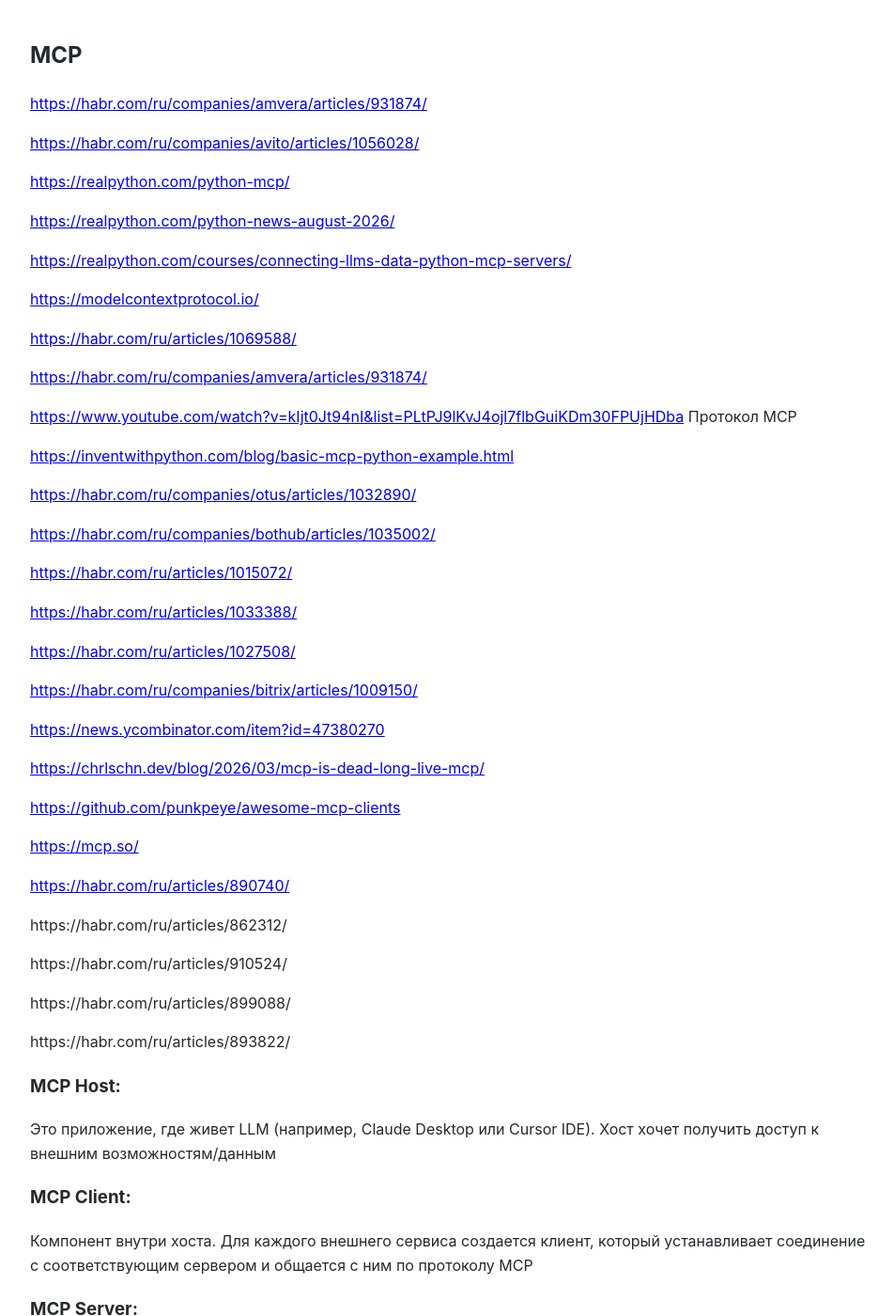
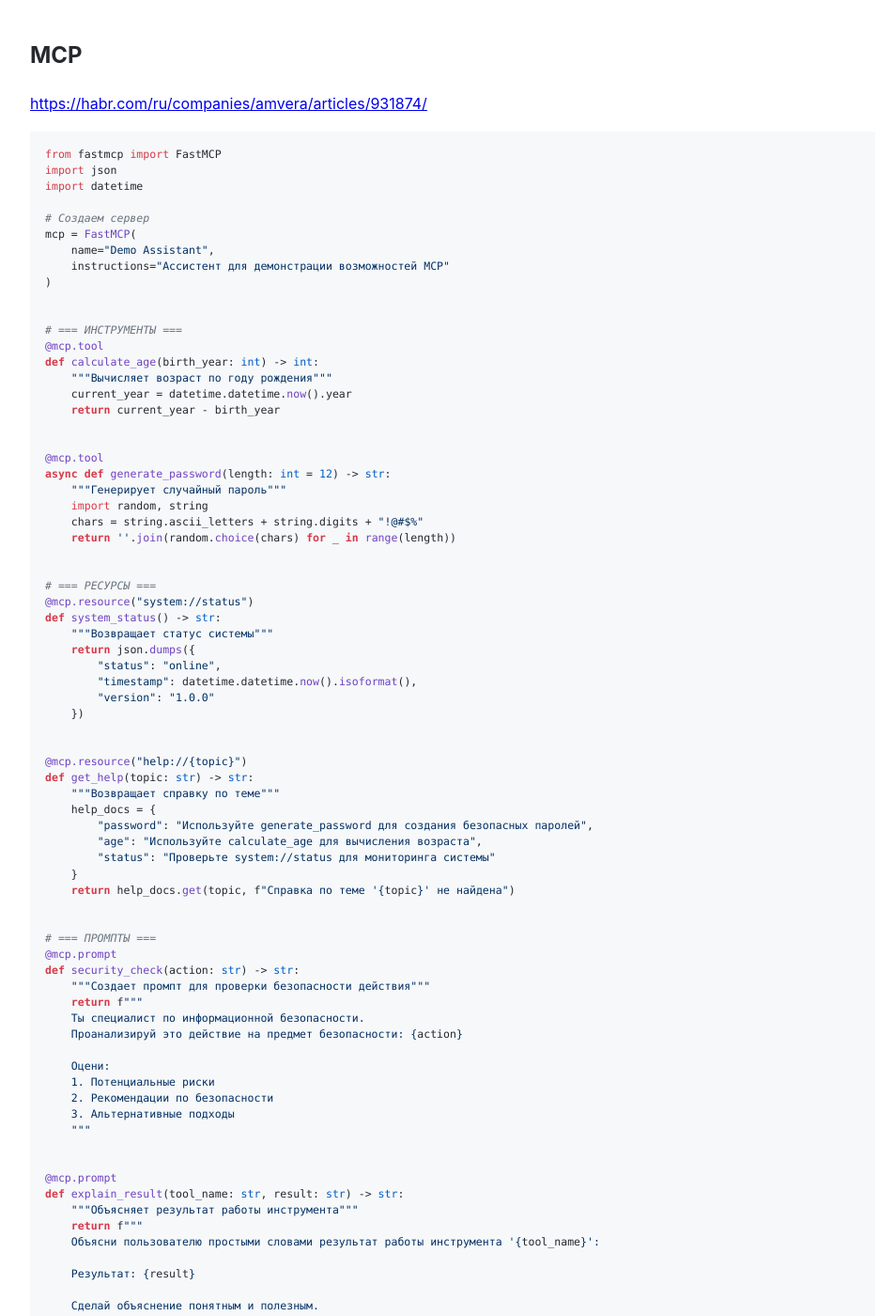
Before and after one commit to Michael-Lubinsky/michael-lubinsky.github.com, a Jekyll site: the page built from ml/mcp.md, in a window 1280 px wide and 1400 px high. Shown: the whole window at 94% size, without its empty margins (158-1110 px from the left). Built offline with Jekyll 4.4.1, drawn with Linux system fonts in a browser that asks for light colours; our own code applies the rules of GitHub Pages for plain Markdown files; some of the changed text lies outside the part shown.

Commit message:
Добавлен пример использования FastMCP
Добавлен пример кода для использования FastMCP с инструментами и ресурсами.

````diff
--- a/ml/mcp.md
+++ b/ml/mcp.md
@@ -1,6 +1,87 @@
 ## MCP
 
 <https://habr.com/ru/companies/amvera/articles/931874/>
+```python
+from fastmcp import FastMCP
+import json
+import datetime
+
+# Создаем сервер
+mcp = FastMCP(
+    name="Demo Assistant",
+    instructions="Ассистент для демонстрации возможностей MCP"
+)
+
+
+# === ИНСТРУМЕНТЫ ===
+@mcp.tool
+def calculate_age(birth_year: int) -> int:
+    """Вычисляет возраст по году рождения"""
+    current_year = datetime.datetime.now().year
+    return current_year - birth_year
+
+
+@mcp.tool
+async def generate_password(length: int = 12) -> str:
+    """Генерирует случайный пароль"""
+    import random, string
+    chars = string.ascii_letters + string.digits + "!@#$%"
+    return ''.join(random.choice(chars) for _ in range(length))
+
+
+# === РЕСУРСЫ ===
+@mcp.resource("system://status")
+def system_status() -> str:
+    """Возвращает статус системы"""
+    return json.dumps({
+        "status": "online",
+        "timestamp": datetime.datetime.now().isoformat(),
+        "version": "1.0.0"
+    })
+
+
+@mcp.resource("help://{topic}")
+def get_help(topic: str) -> str:
+    """Возвращает справку по теме"""
+    help_docs = {
+        "password": "Используйте generate_password для создания безопасных паролей",
+        "age": "Используйте calculate_age для вычисления возраста",
+        "status": "Проверьте system://status для мониторинга системы"
+    }
+    return help_docs.get(topic, f"Справка по теме '{topic}' не найдена")
+
+
+# === ПРОМПТЫ ===
+@mcp.prompt
+def security_check(action: str) -> str:
+    """Создает промпт для проверки безопасности действия"""
+    return f"""
+    Ты специалист по информационной безопасности.
+    Проанализируй это действие на предмет безопасности: {action}
+
+    Оцени:
+    1. Потенциальные риски
+    2. Рекомендации по безопасности
+    3. Альтернативные подходы
+    """
+
+
+@mcp.prompt
+def explain_result(tool_name: str, result: str) -> str:
+    """Объясняет результат работы инструмента"""
+    return f"""
+    Объясни пользователю простыми словами результат работы инструмента '{tool_name}':
+
+    Результат: {result}
+
+    Сделай объяснение понятным и полезным.
+    """
+
+
+# Запуск сервера
+if __name__ == "__main__":
+    mcp.run(transport="http", port=8000)
+```
 
 <https://habr.com/ru/companies/avito/articles/1056028/>
 
````
